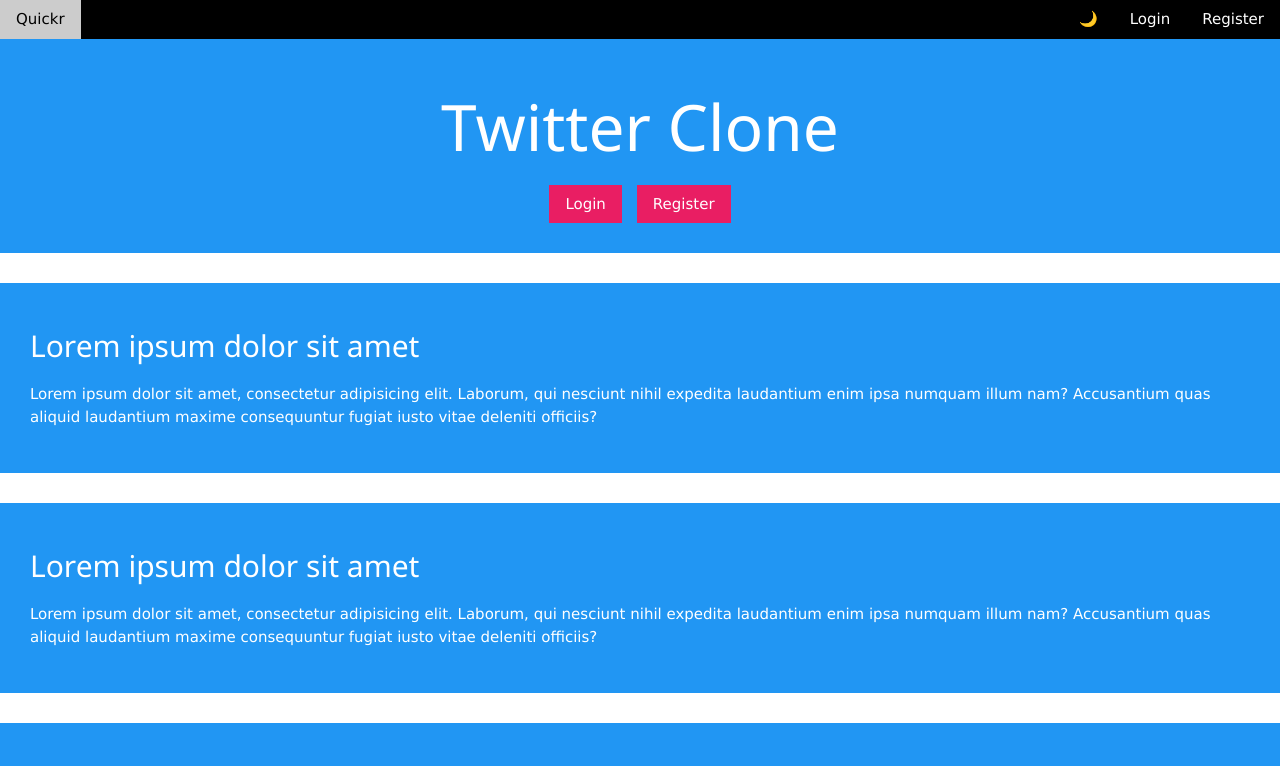
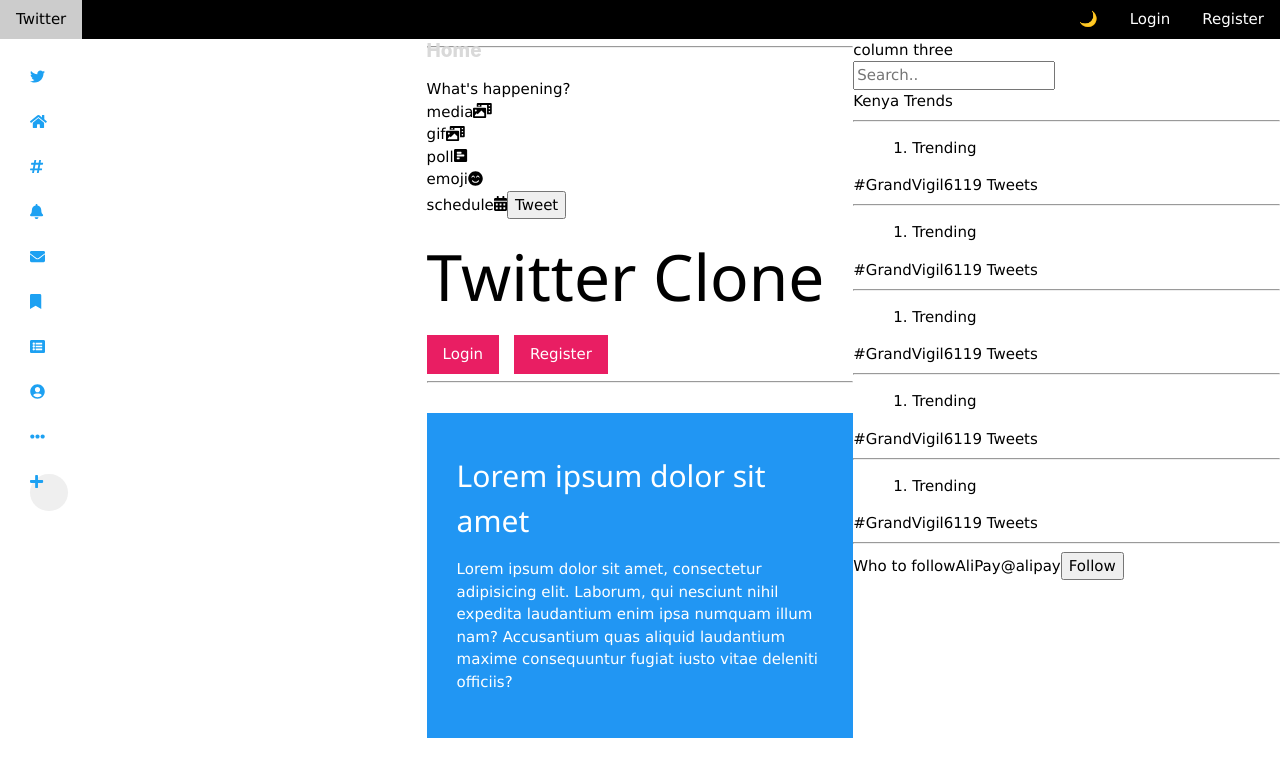
Before and after one commit to grace-mugoiri/twitter-clone, a React (Create React App) app in the folder frontend/: page / in a window 1280 px wide. Shown: the top 766 px of the page. Built offline with nearby package versions, Linux system fonts and the light colour scheme; no server answers.

Commit message:
add icons

```diff
--- a/frontend/package.json
+++ b/frontend/package.json
@@ -2,8 +2,12 @@
   "name": "frontend",
   "version": "0.1.0",
   "private": true,
-	"proxy": "http://localhost:5000",
+  "proxy": "http://localhost:5000",
   "dependencies": {
+    "@fortawesome/fontawesome-svg-core": "^1.2.34",
+    "@fortawesome/free-brands-svg-icons": "^5.15.2",
+    "@fortawesome/free-solid-svg-icons": "^5.15.2",
+    "@fortawesome/react-fontawesome": "^0.1.14",
     "@testing-library/jest-dom": "^5.11.4",
     "@testing-library/react": "^11.1.0",
     "@testing-library/user-event": "^12.1.10",
--- /dev/null
+++ b/frontend/src/assets/styles/topbar.css
@@ -0,0 +1,95 @@
+#profile-tile {
+	display: none;
+}
+#trending-tile {
+	display: none;
+}
+#notice-tile {
+	display: none;
+}
+#follow-tile {
+	display: none;
+}
+#links-tile {
+	display: none;
+}
+#topbar {
+	font-size: 19px;
+	font-family: -apple-system, BlinkMacSystemFont, 'Segoe UI', Roboto, Oxygen, Ubuntu, Cantarell, 'Open Sans', 'Helvetica Neue', sans-serif;
+	display: grid;
+	place-items: center center;
+	font-weight: 800;
+	line-height: 1.3125;
+	overflow-wrap: break-word;
+	min-width: 0px;
+	color: rgb(217, 217, 217);
+	float: left;
+}
+hr {
+	display: block;
+	margin-top: 0.5em;
+	margin-bottom: 0.5em;
+	margin-left: auto;
+	margin-right: auto;
+	border-style: inset;
+	border-width: 1px;
+
+}
+
+.column {
+	float: left;
+	width: 33.33%;
+}
+.row::after {
+	content: "";
+	display: table;
+	clear: both;
+}
+/* .css-3 {
+	padding: 20px;
+} */
+
+.css-3 a {
+	color: #1DA1F2;
+	margin: 30px;
+	-moz-box-align: stretch;
+	-moz-box-direction: normal;
+	-moz-box-orient: vertical;
+	align-items: stretch;
+	border: 0px solid black;
+	box-sizing: border-box;
+	display: flex;
+	flex-basis: auto;
+	flex-direction: column;
+	flex-shrink: 0;
+	min-height: 0px;
+	min-width: 0px;
+	padding: 0px;
+	position: relative;
+	z-index: 0;
+
+}
+
+.add-tweet-plus {
+	color: #1da1f2;
+	width: 2.5em;
+	height: 2.5em;
+	border-radius: 50%;
+	margin: 30px;
+	-moz-box-align: stretch;
+	-moz-box-direction: normal;
+	-moz-box-orient: vertical;
+	align-items: stretch;
+	border: 0px solid black;
+	box-sizing: border-box;
+	display: flex;
+	flex-basis: auto;
+	flex-direction: column;
+	flex-shrink: 0;
+	min-height: 0px;
+	min-width: 0px;
+	padding: 0px;
+	position: relative;
+	z-index: 0;
+
+}
--- a/frontend/src/components/Home.jsx
+++ b/frontend/src/components/Home.jsx
@@ -1,30 +1,170 @@
-import React from 'react'
-
+import React from 'react';
+import '../assets/styles/topbar.css';
+// import '../assets/images/GraceMugoiriPic.jpg
+import { FontAwesomeIcon } from '@fortawesome/react-fontawesome';
+import {
+  faPhotoVideo, faPollH, faSmileBeam, faCalendarAlt, faHashtag, faPlus, faHome, faBell, faEllipsisH, faBookmark, faEnvelope, faListAlt, faUserCircle,
+} from '@fortawesome/free-solid-svg-icons';
+import { faTwitter } from '@fortawesome/free-brands-svg-icons';
 function Home() {
   return (
-		<React.Fragment>
-			<div className="w3-container w3-center w3-blue" style={{ padding: "2rem"}}>
-				<h1 className="w3-jumbo"> Twitter Clone</h1>
-				<button className="w3-button w3-pink" style={{ marginRight: "1rem" }} onClick={() => (window.location = "/login")}>Login</button>
-				<button className="w3-button w3-pink" onClick={() => (window.location = "/register")}> Register</button>
+    <>
+      <div className="row">
+        <div className="column">
+          <div className="css-3">
+						<a href="/api/tweets" target="_blank" rel="noopener noreferrer">
+							<FontAwesomeIcon icon={faTwitter} />
+						</a>
+            <div className="css-3">
+							<a href="/api/tweets" target="_blank" rel="noopener noreferrer">
+								<FontAwesomeIcon icon={faHome} />
+							</a>
+              <div className="css-3">
+                <a href="/api/tweets" target="_blank" rel="noopener noreferrer">
+									<FontAwesomeIcon icon={faHashtag} />
+									</a>
+                <div className="css-3">
+                  <a href="/api/tweets" target="_blank" rel="noopener noreferrer">
+										<FontAwesomeIcon icon={faBell} />
+										</a>
+                  <div className="css-3">
+                    <a href="/api/tweets" target="_blank" rel="noopener noreferrer">
+											<FontAwesomeIcon icon={faEnvelope} />
+											</a>
+                    <div className="css-3">
+                      <a href="/api/tweets" target="_blank" rel="noopener noreferrer">
+												<FontAwesomeIcon icon={faBookmark} />
+												</a>
+                      <div className="css-3">
+                        <a href="/api/tweets" target="_blank" rel="noopener noreferrer">
+													<FontAwesomeIcon icon={faListAlt} />
+													</a>
+                        <div className="css-3">
+                          <a href="/api/tweets" target="_blank" rel="noopener noreferrer">
+														<FontAwesomeIcon icon={faUserCircle} />
+														</a>
+                          <div className="css-3">
+                            <a href="/api/tweets" target="_blank" rel="noopener noreferrer">
+															<FontAwesomeIcon icon={faEllipsisH} />
+															</a>
+														<div><button class="add-tweet-plus">
+															<FontAwesomeIcon icon={faPlus} />
+														</button></div>
+
+                          </div>
+                        </div>
+                      </div>
+                    </div>
+                  </div>
+                </div>
+              </div>
+            </div>
           </div>
 
-			<div className="w3-container w3-blue" style={{ padding: "2rem", marginTop: "2rem"}}>
+        </div>
+        <div className="column">
+          <div id="topbar">
+            Home
+            <div id="profile-tile" />
+            <div id="trending-tile" />
+            <div id="notice-tile" />
+            <div id="follow-tile" />
+            <div id="links-tile" />
+          </div>
+          <hr />
+
+          <div className="image">
+            {' '}
+            <img src="#" alt="" />
+            <div className="css-2">
+              {' '}
+              What's happening?
+              <div className="css-3">
+                media
+                <FontAwesomeIcon icon={faPhotoVideo} />
+                <div className="css-3">
+                  gif
+                  <FontAwesomeIcon icon={faPhotoVideo} />
+                  <div className="css-3">
+                    poll
+                    <FontAwesomeIcon icon={faPollH} />
+                    <div className="css-3">
+                      emoji
+                      <FontAwesomeIcon icon={faSmileBeam} />
+                      <div className="css-3">
+                        schedule
+                        <FontAwesomeIcon icon={faCalendarAlt} />
+                        <button>Tweet</button>
+                        <h1 className="w3-jumbo"> Twitter Clone </h1>
+                        <button className="w3-button w3-pink" style={{ marginRight: '1rem' }} onClick={() => (window.location = '/login')}>Login</button>
+                        <button className="w3-button w3-pink" onClick={() => (window.location = '/register')}> Register</button>
+                      </div>
+                    </div>
+                  </div>
+                </div>
+              </div>
+            </div>
+          </div>
+          <hr />
+          <div className="w3-container w3-blue" style={{ padding: '2rem', marginTop: '2rem' }}>
             <h2>Lorem ipsum dolor sit amet</h2>
             <p>Lorem ipsum dolor sit amet, consectetur adipisicing elit. Laborum, qui nesciunt nihil expedita laudantium enim ipsa numquam illum nam? Accusantium quas aliquid laudantium maxime consequuntur fugiat iusto vitae deleniti officiis?</p>
           </div>
 
-			<div className="w3-container w3-blue" style={{ padding: "2rem", marginTop: "2rem"}}>
+          <div className="w3-container w3-blue" style={{ padding: '2rem', marginTop: '2rem' }}>
             <h2>Lorem ipsum dolor sit amet</h2>
             <p>Lorem ipsum dolor sit amet, consectetur adipisicing elit. Laborum, qui nesciunt nihil expedita laudantium enim ipsa numquam illum nam? Accusantium quas aliquid laudantium maxime consequuntur fugiat iusto vitae deleniti officiis?</p>
           </div>
 
-			<div className="w3-container w3-blue" style={{ padding: "2rem", marginTop: "2rem"}}>
+          <div className="w3-container w3-blue" style={{ padding: '2rem', marginTop: '2rem' }}>
             <h2>Lorem ipsum dolor sit amet</h2>
             <p>Lorem ipsum dolor sit amet, consectetur adipisicing elit. Laborum, qui nesciunt nihil expedita laudantium enim ipsa numquam illum nam? Accusantium quas aliquid laudantium maxime consequuntur fugiat iusto vitae deleniti officiis?</p>
           </div>
-		</React.Fragment>
-	)
+        </div>
+        <div className="column">
+          column three
+          <div className="row2">
+            <div className="row-in">
+              <input type="text" placeholder="Search.." />
+            </div>
+            <div className="row-in">
+              Kenya Trends
+              <hr />
+              <span><ol>1. Trending</ol></span>
+              <span>#GrandVigil</span>
+              <span>6119 Tweets</span>
+              <hr />
+              <span><ol>1. Trending</ol></span>
+              <span>#GrandVigil</span>
+              <span>6119 Tweets</span>
+              <hr />
+              <span><ol>1. Trending</ol></span>
+              <span>#GrandVigil</span>
+              <span>6119 Tweets</span>
+              <hr />
+              <span><ol>1. Trending</ol></span>
+              <span>#GrandVigil</span>
+              <span>6119 Tweets</span>
+              <hr />
+              <span><ol>1. Trending</ol></span>
+              <span>#GrandVigil</span>
+              <span>6119 Tweets</span>
+              <hr />
+            </div>
+            <div className="row-mid">
+              Who to follow
+              <img src="#" alt="" />
+              <span>AliPay</span>
+              <span>@alipay</span>
+              <button>Follow</button>
+            </div>
+
+          </div>
+
+        </div>
+      </div>
+    </>
+  );
 }
 
 export default Home;
--- a/frontend/src/components/Navbar.jsx
+++ b/frontend/src/components/Navbar.jsx
@@ -18,7 +18,7 @@ function Navbar() {
     return (
         <div className="w3-bar w3-black">
             <a className="w3-bar-item w3-button" href="/">
-                Quickr
+                Twitter
             </a>
             <div style={{float: "right"}}>
                 <button className="w3-bar-item w3-btn" onClick={() => {
```
Also changed, not shown: frontend/src/components/AddTweet.jsx (+30 -8 lines), frontend/src/assets/images/GraceMugoiriPic.jpg (added), frontend/src/assets/styles/Home.css (added), 1 other file (tests, documents, lock files or other folders). Lines whose indentation alone changed are shown as unchanged.
